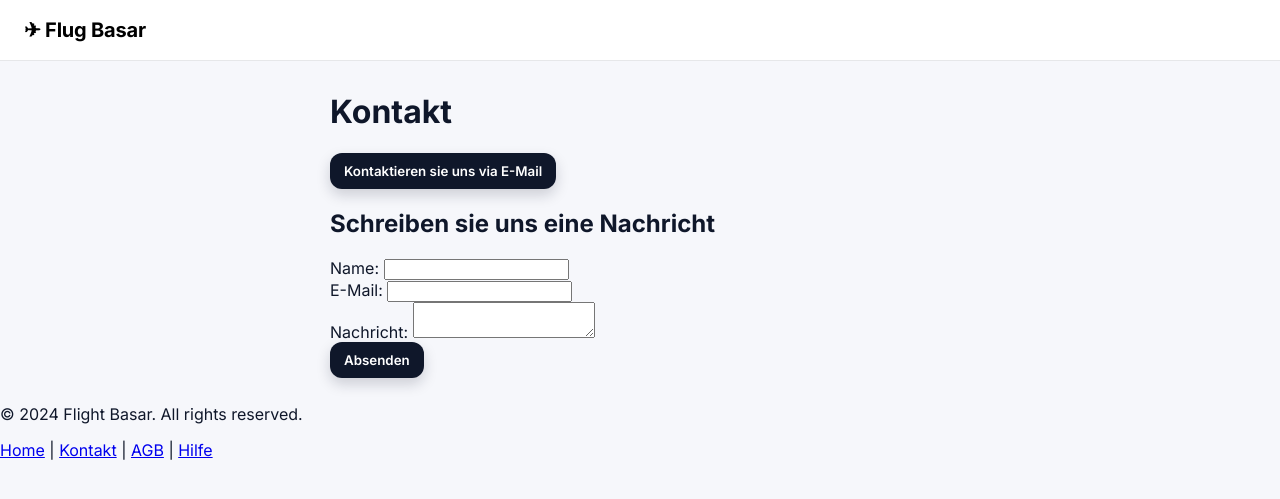
After one commit to Muetzilla/Flight-Basar, a Flask app: page /kontakt in a window 1280 px wide. The commit adds this page. Shown: the top 499 px of the page. Run offline with Flask 3, Linux system fonts and the light colour scheme.

Commit message:
agb + help + kontakt + footer + header

```diff
--- a/flight-basar/app.py
+++ b/flight-basar/app.py
@@ -1,11 +1,15 @@
 import os
-from flask import Flask, render_template
+import json
+from datetime import datetime
+import hashlib
+from flask import Flask, render_template, request, flash, redirect, url_for
 
 from weatherapi import weather_bp, get_cities
 from placesapi import places_bp
 from util.api import call_flight_api, filter_necessary_infos
 
 app = Flask(__name__)
+app.secret_key = "geheim"
 
 app.register_blueprint(weather_bp)
 app.register_blueprint(places_bp)
@@ -28,5 +32,50 @@ def get_flights(departure_destination, arrival_destination):
     print(flights)
     return flights
 
+@app.get("/help")
+def get_help():
+    return render_template("help.html")
+
+@app.get("/agb")
+def get_agb():
+    return render_template("agb.html")
+
+@app.get("/kontakt")
+def get_kontakt():
+    return render_template("kontakt.html")
+
+@app.get("/footer")
+def get_footer():
+    return render_template("footer.html")
+
+@app.post("/kontakt")
+def post_kontakt():
+    name = request.form.get("name")
+    email = request.form.get("email")
+    nachricht = request.form.get("nachricht")
+
+    timestamp = datetime.now().isoformat()
+
+    data = {
+        "name": name,
+        "email": email,
+        "nachricht": nachricht,
+        "timestamp": timestamp
+    }
+
+    hash_object = hashlib.md5(timestamp.encode())
+    hex_hash = hash_object.hexdigest()
+
+    if not os.path.exists("json"):
+        os.makedirs("json")
+
+    file_path = os.path.join("json", f"{hex_hash}_{timestamp.replace(':', '-')}.json")
+    with open(file_path, "w") as f:
+        json.dump(data, f, indent=4)
+
+
+    flash("Danke für deine Nachricht!", "success")
+    return redirect(url_for("get_kontakt"))
+
 if __name__ == "__main__":
     app.run(debug=True)
--- a/flight-basar/static/style.css
+++ b/flight-basar/static/style.css
@@ -558,3 +558,13 @@ option {
    font-size: 18px;
   cursor: pointer;
 }
+
+.center {
+  margin: auto;
+  width: 50%;
+  padding: 10px;
+}
+.homeButton{
+    text-decoration: none;
+    color: black;
+}
--- /dev/null
+++ b/flight-basar/templates/footer.html
@@ -0,0 +1,11 @@
+<footer>
+    <div class="container">
+        <p>&copy; 2024 Flight Basar. All rights reserved.</p>
+        <nav>
+            <a href="{{ url_for('index') }}">Home</a> |
+            <a href="{{ url_for('get_kontakt') }}">Kontakt</a> |
+            <a href="{{ url_for('get_agb') }}">AGB</a> |
+            <a href="{{ url_for('get_help') }}">Hilfe</a>
+        </nav>
+    </div>
+</footer>
--- a/flight-basar/templates/index.html
+++ b/flight-basar/templates/index.html
@@ -9,7 +9,7 @@
 </head>
 <body>
   <header>
-    <h1>✈ Flight Basar</h1>
+     <a href="{{ url_for('index') }}">Home</a>
     <div class="header-actions">
       <button class="secondary">Route speichern</button>
       <button class="secondary">Gespeicherte Routen</button>
@@ -36,5 +36,6 @@
   {% endblock %}
 <!--    <script src="{{ url_for('static', filename='js/util.js') }}"></script>-->
 <!--    <script src="{{ url_for('static', filename='app.js') }}"></script>-->
+
 </body>
 </html>
--- /dev/null
+++ b/flight-basar/templates/kontakt.html
@@ -0,0 +1,51 @@
+<!DOCTYPE html>
+<html lang="en">
+<head>
+    <meta charset="UTF-8">
+    <title>Flug Basar Kontakt</title>
+     <link href="https://fonts.googleapis.com/css2?family=Inter:wght@400;500;600;700&display=swap" rel="stylesheet">
+  <link rel="stylesheet" href="{{ url_for('static', filename='style.css') }}">
+</head>
+<body>
+ <header>
+    <a href="{{ url_for('index') }}" class="homeButton"> <h1>✈ Flug Basar</h1></a>
+  </header>
+<div class="center">
+<h1>Kontakt</h1>
+<button onclick="window.location.href='mailto:help@flightbasar.gov?subject=Problem%20mit%20dem%20Flight%20Basar'">
+   Kontaktieren sie uns via E-Mail
+</button>
+<h2>Schreiben sie uns eine Nachricht</h2>
+<form action="/kontakt" method="post">
+    <label>
+        Name:
+        <input type="text" name="name" required>
+    </label>
+    <br>
+
+    <label>
+        E-Mail:
+        <input type="email" name="email" required>
+    </label>
+    <br>
+
+    <label>
+        Nachricht:
+        <textarea name="nachricht" required></textarea>
+    </label>
+    <br>
+
+    <button type="submit">Absenden</button>
+</form>
+{% with messages = get_flashed_messages() %}
+  {% if messages %}
+    <script>
+      alert("{{ messages[0] }}");
+    </script>
+  {% endif %}
+{% endwith %}
+</div>
+{% include "footer.html" %}
+
+</body>
+</html>
```
Also changed, not shown: flight-basar/templates/agb.html (added, +39 -0 lines), flight-basar/templates/base.html (+3 -5 lines), flight-basar/templates/help.html (added, +45 -0 lines).
